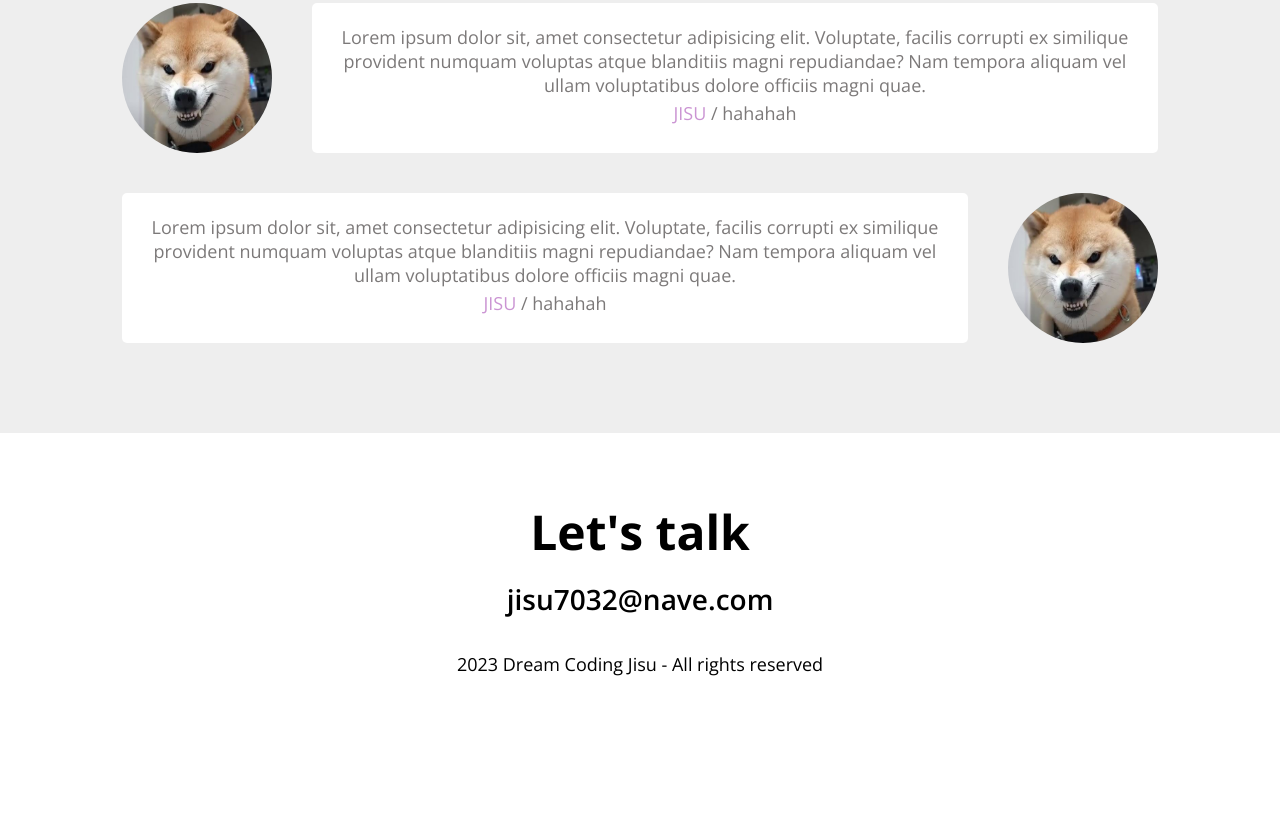
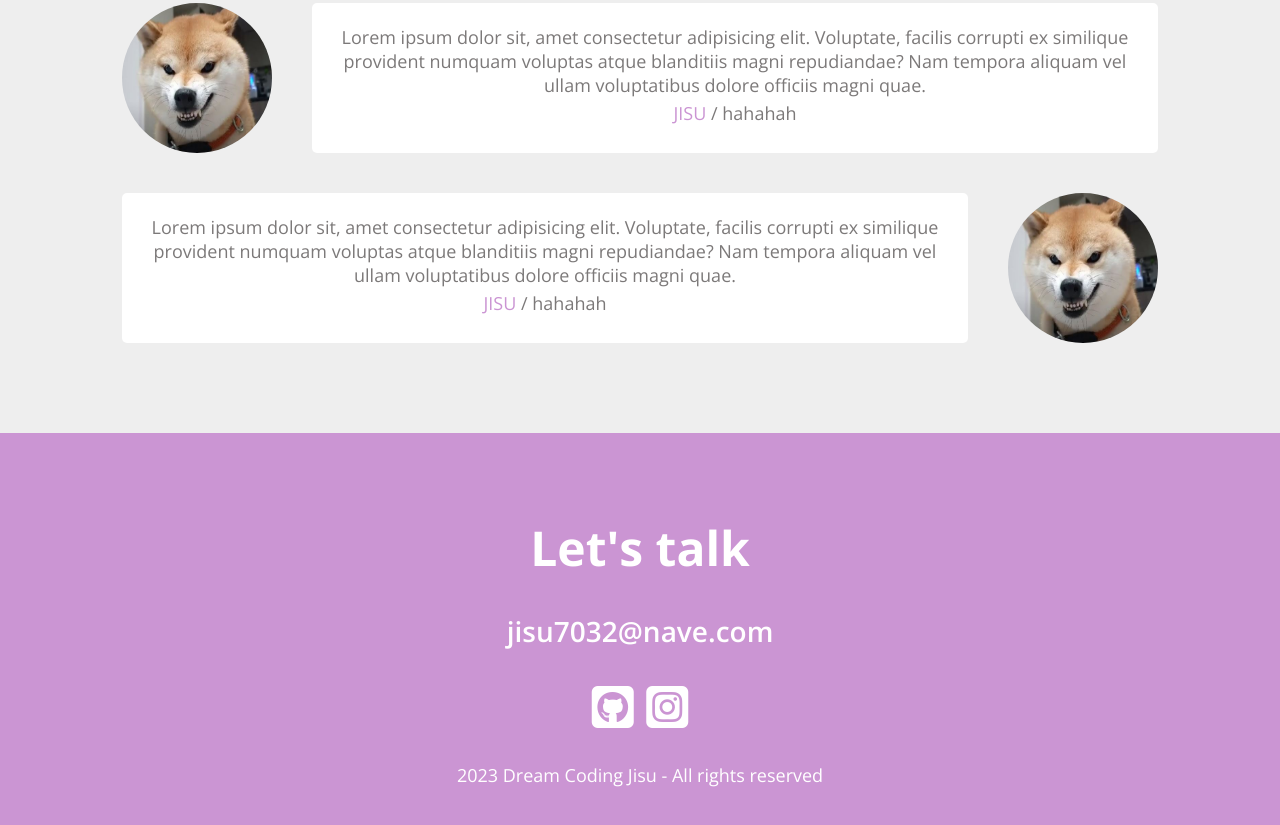
Before and after one commit to jjijju0918/Portfolio, a plain HTML site: page index.html in a window 1280 px wide. Shown: the part 3339-4164 px from the top of the page. Before the commit the page ends 4069 px from the top, so only its background shows below. Drawn offline with nearby package versions, Linux system fonts and the light colour scheme.

Commit message:
CSS__Contact

```diff
--- a/style.css
+++ b/style.css
@@ -426,3 +426,29 @@
 .testimoial__speech-buble a {
   color: var(--color-purple);
 }
+
+/* Contact */
+
+#contact {
+  background-color: var(--color-purple);
+}
+
+.contact__title, .contact__email, .contact__rights {
+  color: var(--color-white);
+}
+
+.contact__title {
+  margin: 32px 0;
+}
+
+.contact__links {
+  font-size: var(--font-large);
+  margin: 24px 0;
+  /* transition: all var(--animation-duration) ease-in; */
+}
+
+.contact__links i:hover {
+  transform: scale(1.1);
+  color: var(--color-dark-purple);
+  transition: all var(--animation-duration) ease-in;
+}
```
